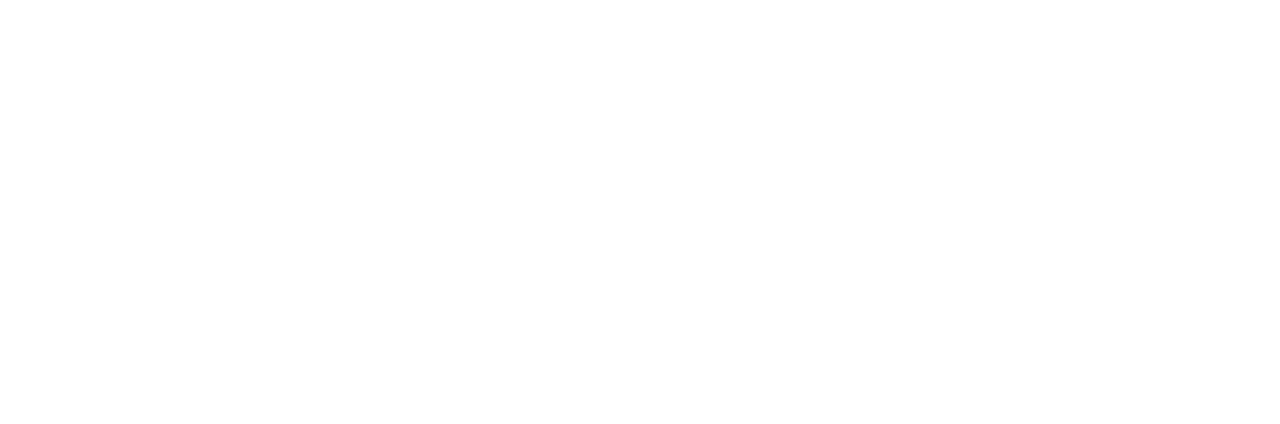
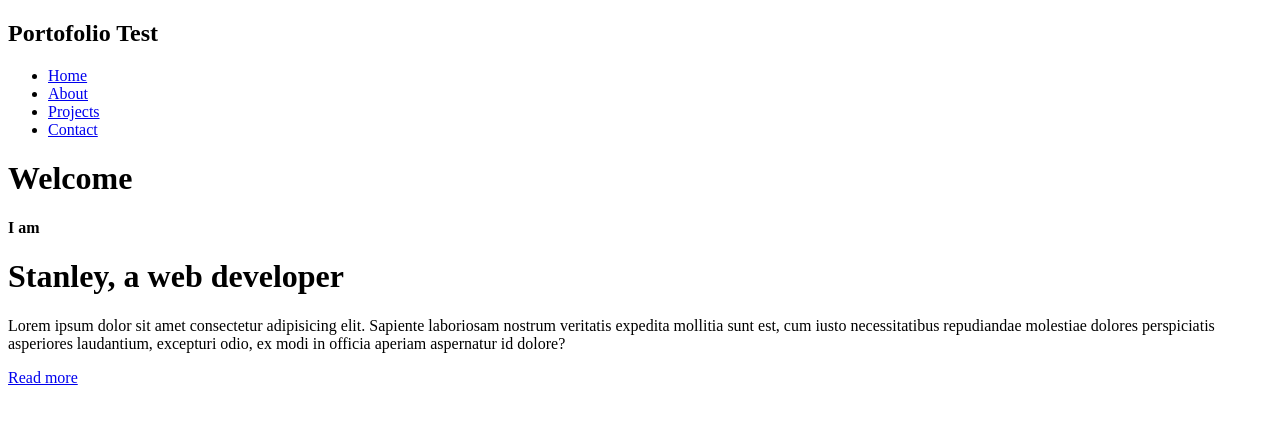
Before and after one commit to stanley-nyoni/portofolio-test, a plain HTML site: page index.html in a window 1280 px wide. Drawn offline with Linux system fonts and the light colour scheme.

Commit message:
updated my portofolio

```diff
--- a/index.html
+++ b/index.html
@@ -7,6 +7,33 @@
     <title>Portofolio Test</title>
 </head>
 <body>
+    <header>
+        <div class="logo">
+            <h2>Portofolio Test</h2>
+        </div>
+        <nav class="nav">
+            <ul>
+                <li><a href="#">Home</a></li>
+                <li><a href="#">About</a></li>
+                <li><a href="#">Projects</a></li>
+                <li><a href="#">Contact</a></li>
+            </ul>
+        </nav>
+    </header>
+
+    <main class="main">
+        <div class="hero-section">
+            <h1>Welcome</h1>
+            <h4>I am </h4>
+            <h1>Stanley, a web developer</h1>
+        </div>
+        <div class="about me">
+            <p>Lorem ipsum dolor sit amet consectetur adipisicing elit. Sapiente laboriosam nostrum veritatis expedita mollitia sunt est, cum iusto necessitatibus repudiandae molestiae dolores perspiciatis asperiores laudantium, excepturi odio, ex modi in officia aperiam aspernatur id dolore?</p>
+
+           <a href="#">Read more</a>
+        </div>
+
+    </main>
 
 </body>
 </html>
```
